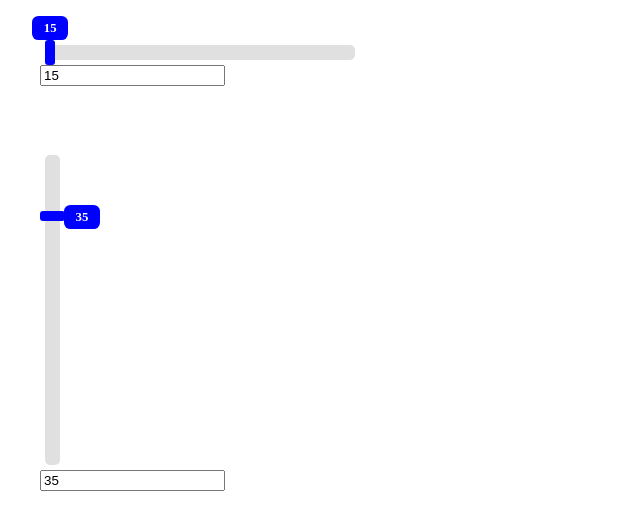
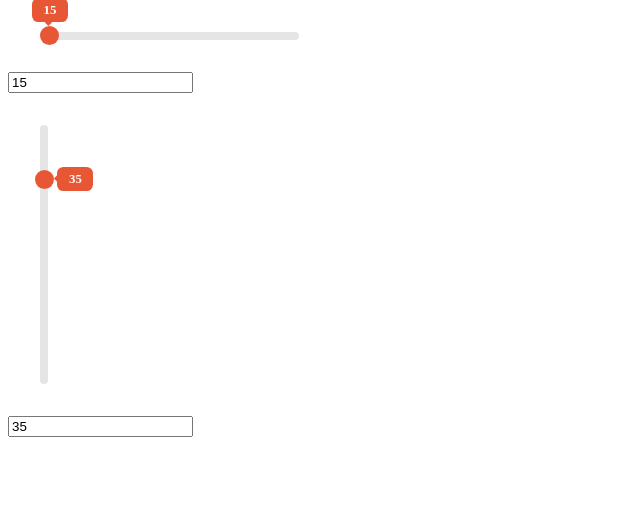
Before and after one commit to MishaPandovich/slider, a website built with webpack: page src/index.pug in a window 1280 px wide. Shown: the whole page, without its empty margins (0-640 px from the left). Built offline with nearby package versions, Linux system fonts and the light colour scheme; files whose address does not match are found by name.

Commit message:
Поменяла дизайн слайдера

```diff
--- a/src/main.scss
+++ b/src/main.scss
@@ -1,35 +1,33 @@
 .slider {
-  padding: 2rem;
-
   &__runner {
-    width: 310px;
-    height: 15px;
-    margin: 5px;
-    border-radius: 5px;
-    background: #E0E0E0;
+    width: 16.2rem;
+    height: .5rem;
+    margin: 2rem;
+    border-radius: 5rem;
+    background-color: #e5e5e5;
+    cursor: pointer;
 
     &--vertical {
-    width: 15px;
-    height: 310px;
+      width: .5rem;
+      height: 16.2rem;
 
       >.slider__thumb {
         top: 0;
         left: -5px;
-        width: 25px;
-        height: 10px;
       }
     }
   }
 
   &__thumb {
     position: relative;
-    top: -5px;
+    top: -.4rem;
     left: 0;
-    width: 10px;
-    height: 25px;
-    border-radius: 3px;
-    background: blue;
+    width: 1.2rem;
+    height: 1.2rem;
+    border-radius: 50%;
+    background-color: #e75735;
     cursor: pointer;
+    outline: none;
   }
 
   &__pointer {
@@ -39,18 +37,34 @@
     font-weight: 900;
     line-height: 1.9;
     position: absolute;
-    top: -1.5rem;
-    left: -.8rem;
+    top: -1.7rem;
+    left: -.5rem;
     content: "";
     text-align: center;
     color: #fff;
     border-radius: .4rem;
-    background-color: blue;
+    background-color: #e75735;
     cursor: pointer;
 
+    &:after {
+      bottom: -.17rem;
+      left: .9rem;
+      content: "";
+      position: absolute;
+      width: .3rem;
+      height: .3rem;
+      background-color: #e75735;
+      transform: rotate(45deg);
+    }
+
     &--left {
-      top: -.4rem;
-      left: 1.5rem;
+      top: -.2rem;
+      left: 1.4rem;
+
+      &:after {
+        top: .6rem;
+        left: -.15rem;
+      }
     }
   }
 }
```
Also changed, not shown: tests/controller.spec.js (+0 -3 lines), tests/model.spec.js (+2 -2 lines).
